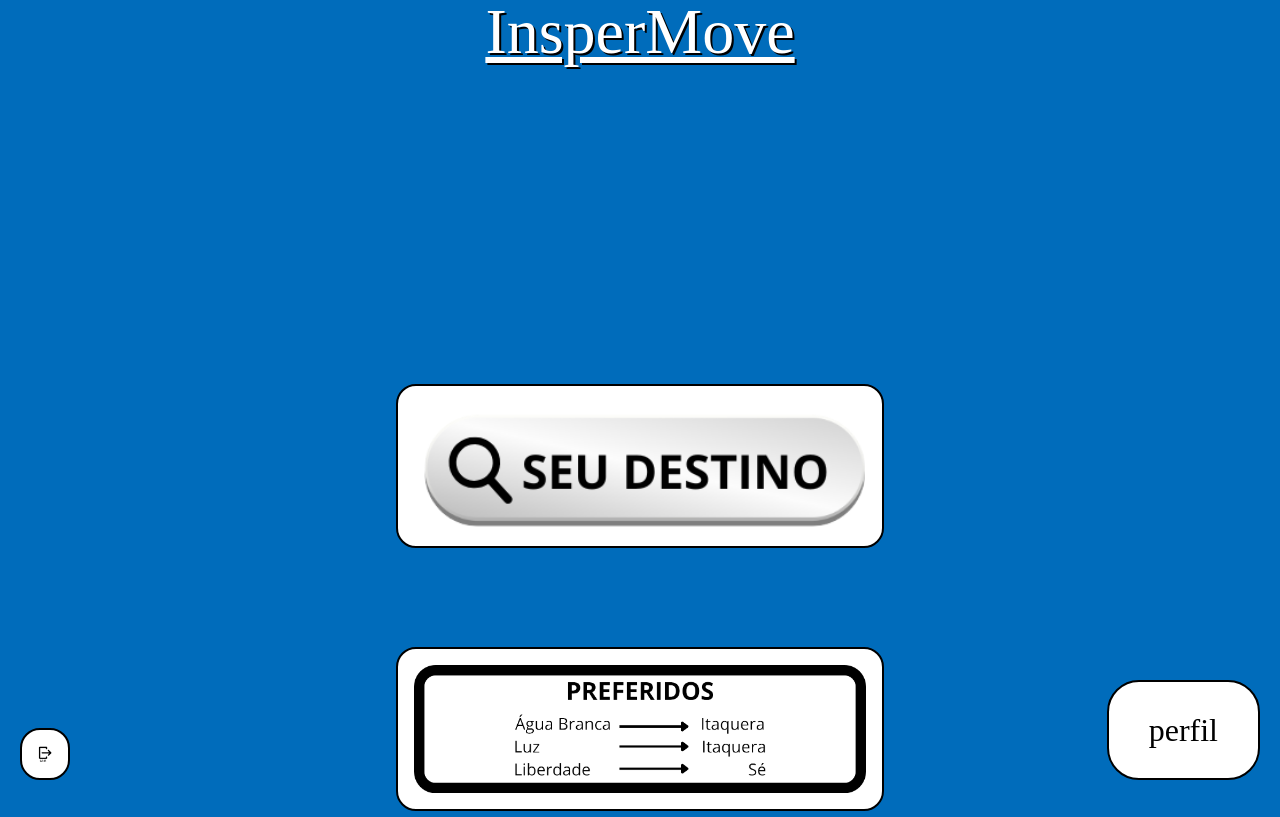
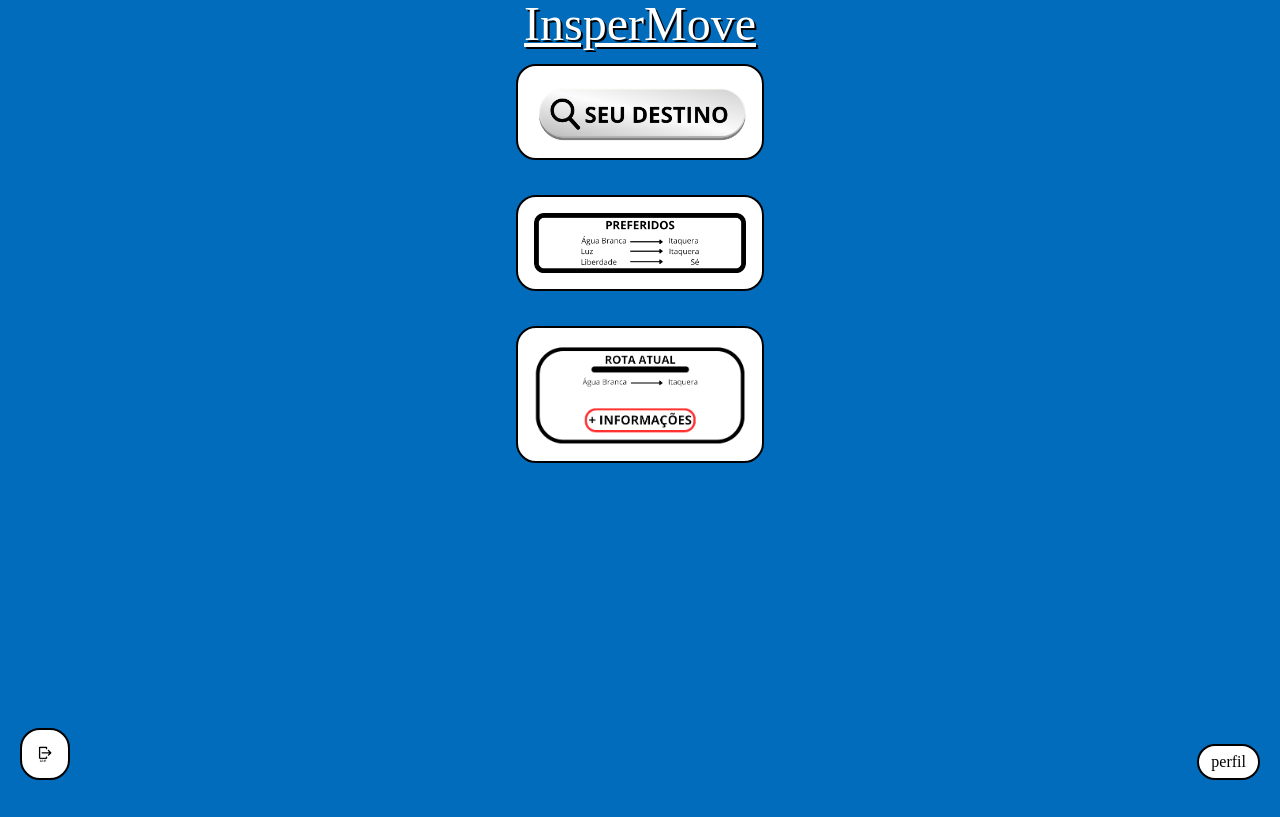
Before and after one commit to Dinadalini/App_codes, a plain HTML site: page index.html in a window 1280 px wide. Shown: the top 817 px of the page. Drawn offline with Linux system fonts and the light colour scheme.

Commit message:
consertando o index

```diff
--- a/css/styleIndex.css
+++ b/css/styleIndex.css
@@ -29,7 +29,7 @@ header {
 }
 
 header h1 {
-    font-size: 4rem;
+    font-size: 3rem;
     color: white;
     text-shadow: 0.125rem 0.125rem black;
     text-decoration: underline;
@@ -45,11 +45,11 @@ header a img {
 
 
 main {
-    margin-top: 20rem;
+    margin-top: 1rem;
     display: flex;
     flex-direction: column;
     align-items: center;
-    gap: 6rem;
+    gap: 2rem;
 }
 
 
@@ -58,7 +58,7 @@ main a img {
     border: 0.125rem solid black;
     border-radius: 1.25rem;
     padding: 1rem;
-    width: 30.5rem;
+    width: 15.5rem;
     height: auto;
     transition: transform 0.2s ease;
 }
@@ -83,10 +83,10 @@ main a:last-child img {
     background-color: white;
     border: 0.125rem solid black;
     border-radius: 2rem;
-    padding: 2rem 2.5rem;
+    padding: 0.5rem 0.75rem;
     text-decoration: none;
     color: black;
-    font-size: 2rem;
+    font-size: 1rem;
     transition: background-color 0.2s ease;
 }
 
```
